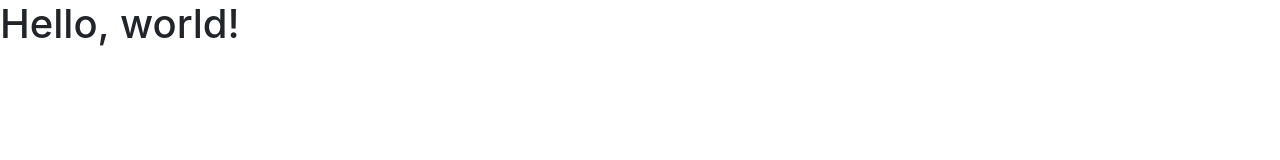
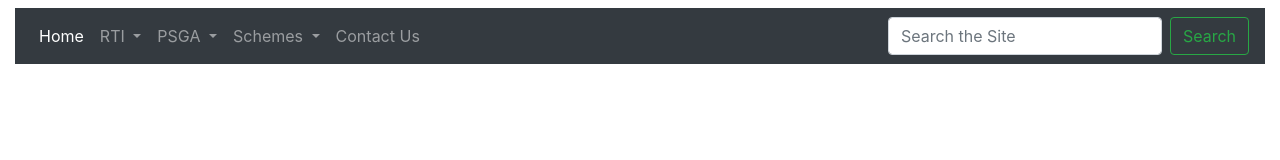
Before and after one commit to wrench1815/Site-Clone, a plain HTML site: page index.html in a window 1280 px wide. Drawn offline with nearby package versions, Linux system fonts and the light colour scheme.

Commit message:
add Navbar to the Site

```diff
--- a/index.html
+++ b/index.html
@@ -16,10 +16,103 @@
       crossorigin="anonymous"
     />
 
-    <title>Hello, world!</title>
+    <title>Site Clone</title>
   </head>
   <body>
-    <h1>Hello, world!</h1>
+    <div class="container-fluid">
+      <nav class="navbar navbar-expand-lg navbar-dark bg-dark mt-2">
+        <button
+          class="navbar-toggler"
+          type="button"
+          data-toggle="collapse"
+          data-target="#navbarSupportedContent"
+          aria-controls="navbarSupportedContent"
+          aria-expanded="false"
+          aria-label="Toggle navigation"
+        >
+          <span class="navbar-toggler-icon"></span>
+        </button>
+
+        <div class="collapse navbar-collapse" id="navbarSupportedContent">
+          <ul class="navbar-nav mr-auto">
+            <li class="nav-item active">
+              <a class="nav-link" href="#"
+                >Home <span class="sr-only">(current)</span></a
+              >
+            </li>
+
+            <li class="nav-item dropdown">
+              <a
+                class="nav-link dropdown-toggle"
+                href="#"
+                id="navbarDropdown"
+                role="button"
+                data-toggle="dropdown"
+                aria-haspopup="true"
+                aria-expanded="false"
+              >
+                RTI
+              </a>
+              <div class="dropdown-menu" aria-labelledby="navbarDropdown">
+                <a class="dropdown-item" href="#">Dropdown 1</a>
+                <a class="dropdown-item" href="#">Dropdown 2</a>
+                <a class="dropdown-item" href="#">Dropdown 3</a>
+              </div>
+            </li>
+            <li class="nav-item dropdown">
+              <a
+                class="nav-link dropdown-toggle"
+                href="#"
+                id="navbarDropdown"
+                role="button"
+                data-toggle="dropdown"
+                aria-haspopup="true"
+                aria-expanded="false"
+              >
+                PSGA
+              </a>
+              <div class="dropdown-menu" aria-labelledby="navbarDropdown">
+                <a class="dropdown-item" href="#">Dropdown 1</a>
+                <a class="dropdown-item" href="#">Dropdown 2</a>
+                <a class="dropdown-item" href="#">Dropdown 3</a>
+              </div>
+            </li>
+            <li class="nav-item dropdown">
+              <a
+                class="nav-link dropdown-toggle"
+                href="#"
+                id="navbarDropdown"
+                role="button"
+                data-toggle="dropdown"
+                aria-haspopup="true"
+                aria-expanded="false"
+              >
+                Schemes
+              </a>
+              <div class="dropdown-menu" aria-labelledby="navbarDropdown">
+                <a class="dropdown-item" href="#">Dropdown 1</a>
+                <a class="dropdown-item" href="#">Dropdown 2</a>
+                <a class="dropdown-item" href="#">Dropdown 3</a>
+              </div>
+            </li>
+            <li class="nav-item">
+              <a class="nav-link" href="#">Contact Us</a>
+            </li>
+          </ul>
+          <form class="form-inline my-2 my-lg-0">
+            <input
+              class="form-control mr-sm-2"
+              type="search"
+              placeholder="Search the Site"
+              aria-label="Search"
+            />
+            <button class="btn btn-outline-success my-2 my-sm-0" type="submit">
+              Search
+            </button>
+          </form>
+        </div>
+      </nav>
+    </div>
 
     <!-- Optional JavaScript; choose one of the two! -->
     <script
```
